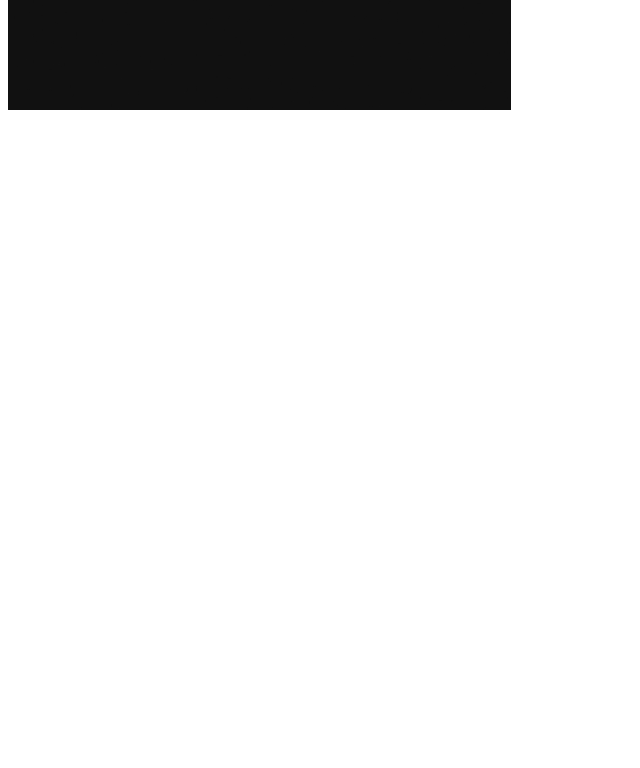
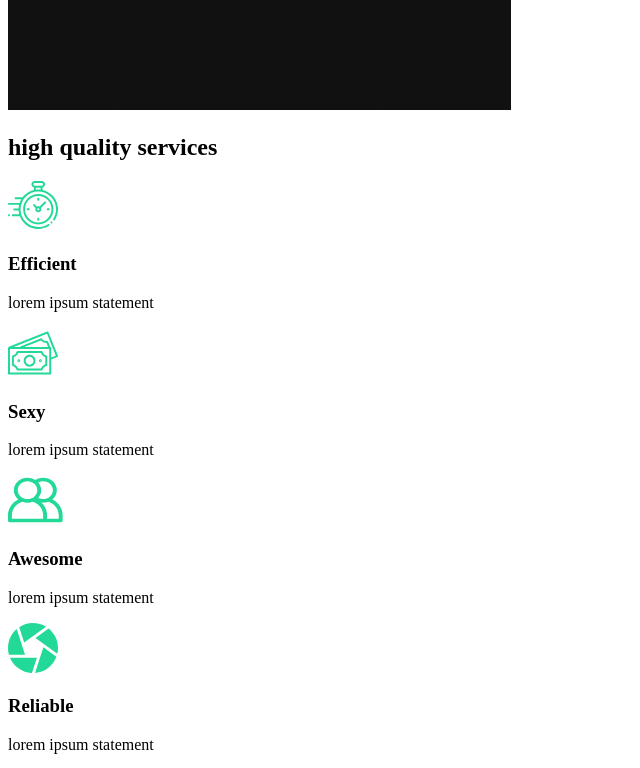
Before and after one commit to robinnncodes/capture-project, a React (Create React App) app: page / in a window 1280 px wide. Shown: the part 860-1628 px from the top of the page, without its empty margins (0-640 px from the left). Before the commit the page ends 982 px from the top, so only its background shows below. Built offline with nearby package versions, Linux system fonts and the light colour scheme.

Commit message:
3. Services Section

```diff
--- a/src/App.js
+++ b/src/App.js
@@ -1,9 +1,9 @@
 import React from 'react';
-import AboutUs from './Components/AboutSection';
+import UsAbout from './Pages/UsAbout';
 function App() {
   return (
     <div className="App">
-      <AboutUs/>
+      <UsAbout/>
     </div>
   );
 }
--- /dev/null
+++ b/src/Components/ServicesSection.js
@@ -0,0 +1,52 @@
+import React from "react";
+import clock from "../img/clock.svg";
+import diaphragm from "../img/diaphragm.svg";
+import money from "../img/money.svg";
+import teamwork from "../img/teamwork.svg";
+import home2 from "../img/home2.png";
+const ServicesSection = () => {
+  return (
+    <div className="services">
+      <div className="description">
+        <h2>
+          high <span>quality</span> services
+        </h2>
+        <div className="cards">
+          <div className="card">
+            <div className="icon">
+              <img src={clock} alt="clock" />
+              <h3>Efficient</h3>
+            </div>
+            <p> lorem ipsum statement</p>
+          </div>
+          <div className="card">
+            <div className="icon">
+              <img src={money} alt="money" />
+              <h3>Sexy</h3>
+            </div>
+            <p> lorem ipsum statement</p>
+          </div>
+          <div className="card">
+            <div className="icon">
+              <img src={teamwork} alt="teamwork" />
+              <h3>Awesome</h3>
+            </div>
+            <p> lorem ipsum statement</p>
+          </div>
+          <div className="card">
+            <div className="icon">
+              <img src={diaphragm} alt="diaphragm" />
+              <h3>Reliable</h3>
+            </div>
+            <p> lorem ipsum statement</p>
+          </div>
+        </div>
+      </div>
+      <div className="image">
+        <img src={home2} alt="home2" />
+      </div>
+    </div>
+  );
+};
+
+export default ServicesSection;
--- /dev/null
+++ b/src/Pages/UsAbout.js
@@ -0,0 +1,14 @@
+import React from "react";
+import ServicesSection from "../Components/ServicesSection";
+import AboutSection from "../Components/AboutSection";
+const UsAbout = () => {
+  return (
+    <>
+    {/* fragment */}
+      <AboutSection />
+      <ServicesSection />
+    </>
+  );
+};
+
+export default UsAbout;
```
Also changed, not shown: src/Components/hi.js (added, +9 -0 lines), src/Pages/AboutUs.js (deleted, +0 -12 lines).
